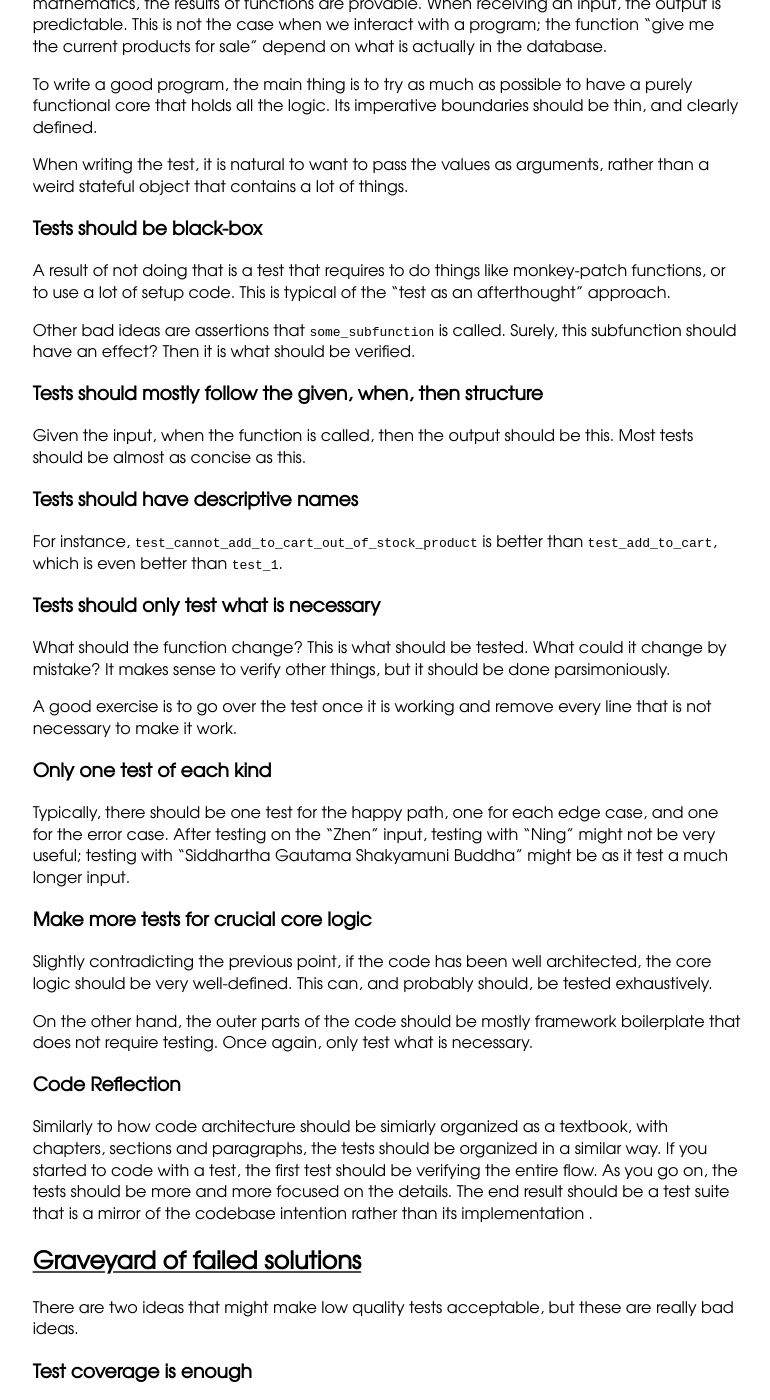
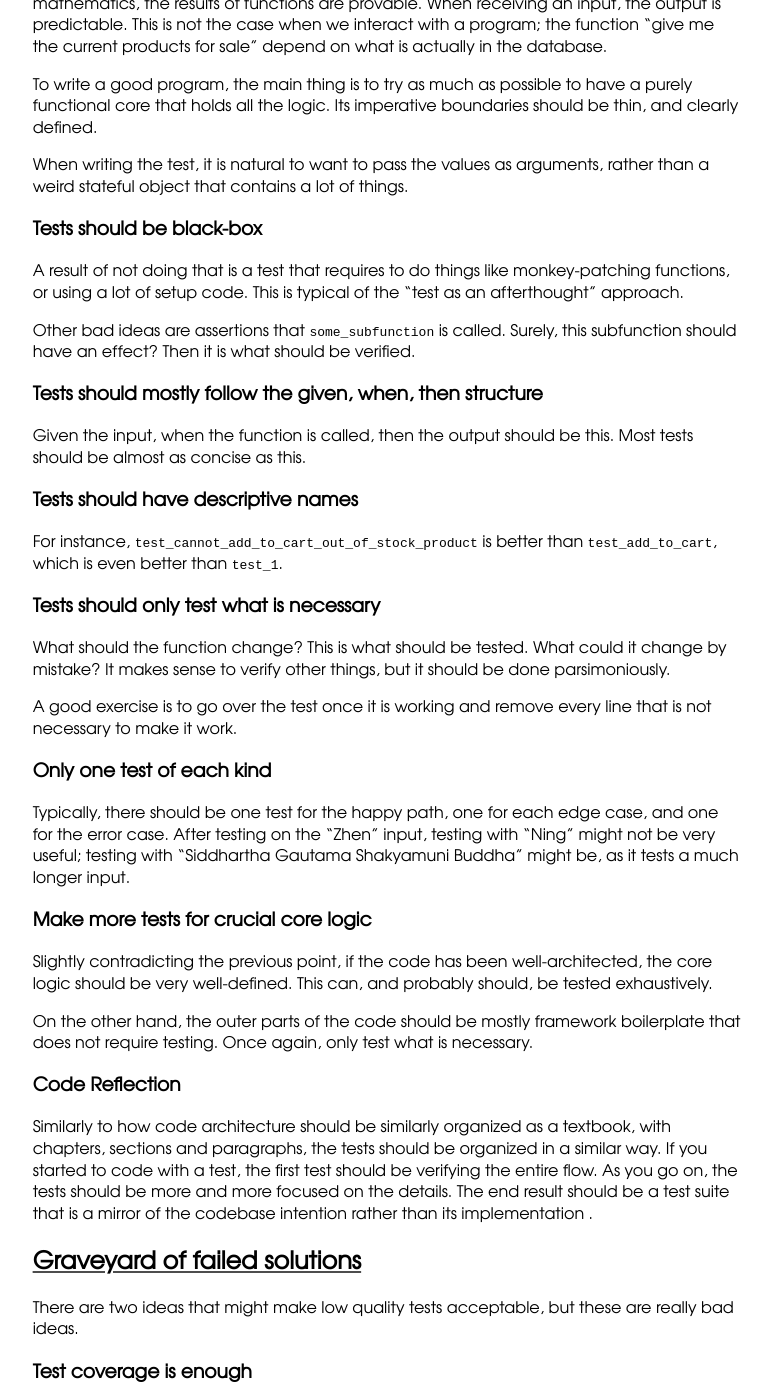
Before and after one commit to lambdao-dev/lambdao-dev.github.io, a Jekyll site: the page built from _posts/2024-09-14-TestDrivenDesign.md, in a window 1280 px wide and 1400 px high, scrolled down 793 px. Shown: the whole window, without its empty margins (253-1023 px from the left). Built offline with Jekyll 4.4.1, drawn with Linux system fonts in a browser that asks for light colours; some of the changed text lies outside the part shown.

Commit message:
[Typos] TestDrivenDesign.

```diff
--- a/_posts/2024-09-14-TestDrivenDesign.md
+++ b/_posts/2024-09-14-TestDrivenDesign.md
@@ -38,7 +38,7 @@
 
 ### Tests should be black-box
 
-A result of not doing that is a test that requires to do things like monkey-patch functions, or to use a lot of setup code.
+A result of not doing that is a test that requires to do things like monkey-patching functions, or using a lot of setup code.
 This is typical of the "test as an afterthought" approach.
 
 Other bad ideas are assertions that `some_subfunction` is called.
@@ -66,11 +66,11 @@
 ### Only one test of each kind
 
 Typically, there should be one test for the happy path, one for each edge case, and one for the error case.
-After testing on the "Zhen" input, testing with "Ning" might not be very useful; testing with "Siddhartha Gautama Shakyamuni Buddha" might be as it test a much longer input.
+After testing on the "Zhen" input, testing with "Ning" might not be very useful; testing with "Siddhartha Gautama Shakyamuni Buddha" might be, as it tests a much longer input.
 
 ### Make more tests for crucial core logic
 
-Slightly contradicting the previous point, if the code has been well architected, the core logic should be very well-defined.
+Slightly contradicting the previous point, if the code has been well-architected, the core logic should be very well-defined.
 This can, and probably should, be tested exhaustively.
 
 On the other hand, the outer parts of the code should be mostly framework boilerplate that does not require testing.
@@ -78,7 +78,7 @@
 
 ### Code Reflection
 
-Similarly to how code architecture should be simiarly organized as a textbook, with chapters, sections and paragraphs, the tests should be organized in a similar way.
+Similarly to how code architecture should be similarly organized as a textbook, with chapters, sections and paragraphs, the tests should be organized in a similar way.
 If you started to code with a test, the first test should be verifying the entire flow.
 As you go on, the tests should be more and more focused on the details.
 The end result should be a test suite that is a mirror of the codebase intention rather than its implementation .
@@ -111,15 +111,15 @@
 
 Type systems help if used correctly, but there is complexity and discipline required to really reap the benefits. The same discipline that is required to write good tests.
 
-Note that this example clearly refers to a language with a loose type-system (typed Python, which has a fair share of issues). However, even languages with stronger type systems we will find more complicated issues that require some testing.
+Note that this example clearly refers to a language with a loose type-system (typed Python, which has a fair share of issues). However, even in languages with stronger type systems we will find more complicated issues that require some testing.
 
 ## Tests and Trust
 
-The common theme is there is no shortcut for good architecture, and heavy coverage of a mess is making things worse, as it solidifies the mess.
+The common theme is that there are no shortcuts to achieving good architecture, and heavy coverage of a mess is making things worse, as it solidifies the mess.
 
-In the end, it might be better to have a codebase that is 40% covered, but where the tests are good, than a codebase that is 95% covered, but where the tests are bad.
+In the end, it might be better to have a codebase that is 40% covered, but where the tests are good, rather than a codebase that is 95% covered, but where the tests are bad.
 This, however, might be a very tough sell in a corporate environment.
 
 Trust is the real value.
-You don't want to be dealing with urgent production issues, and you don't want to doubt your team mates work.
+You don't want to deal with urgent production issues, and you don't want to doubt your teammates' work.
 Making sure that tests are useful rather than a chore is an important part of that trust.
```
